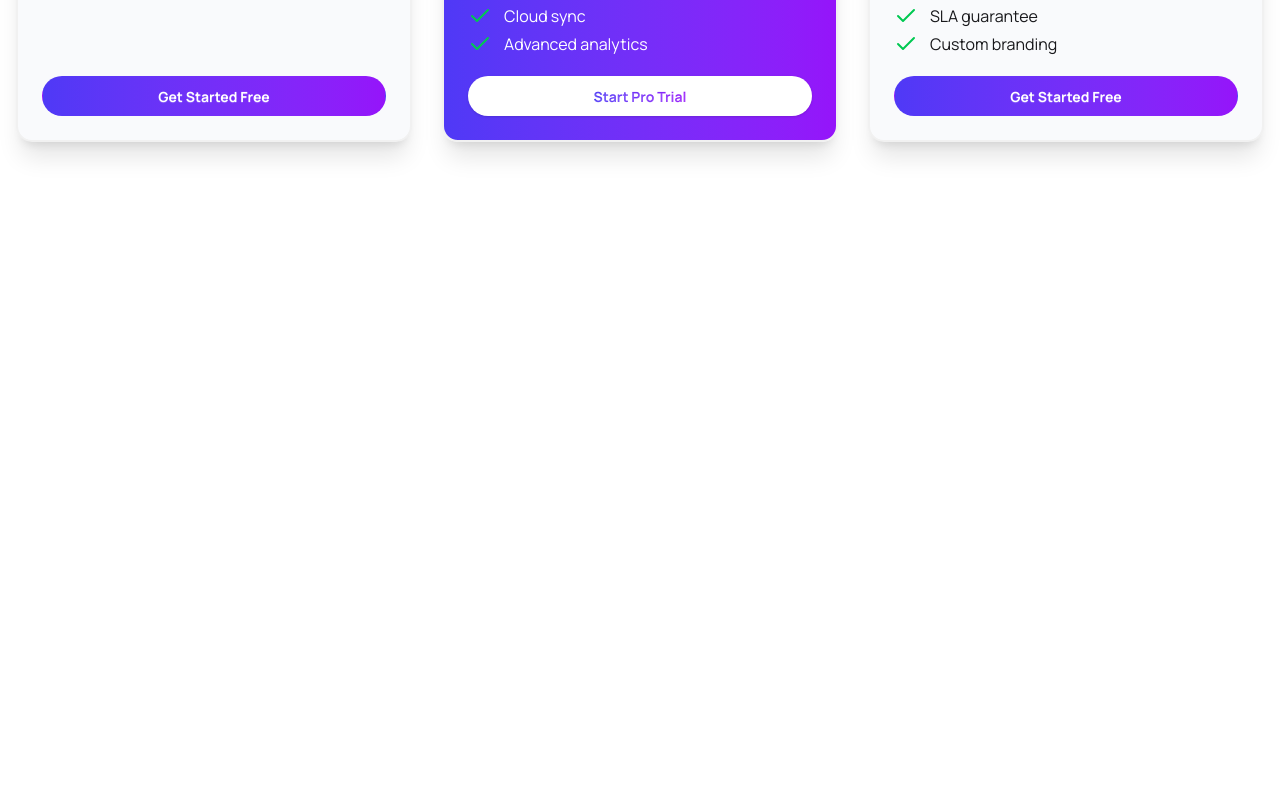
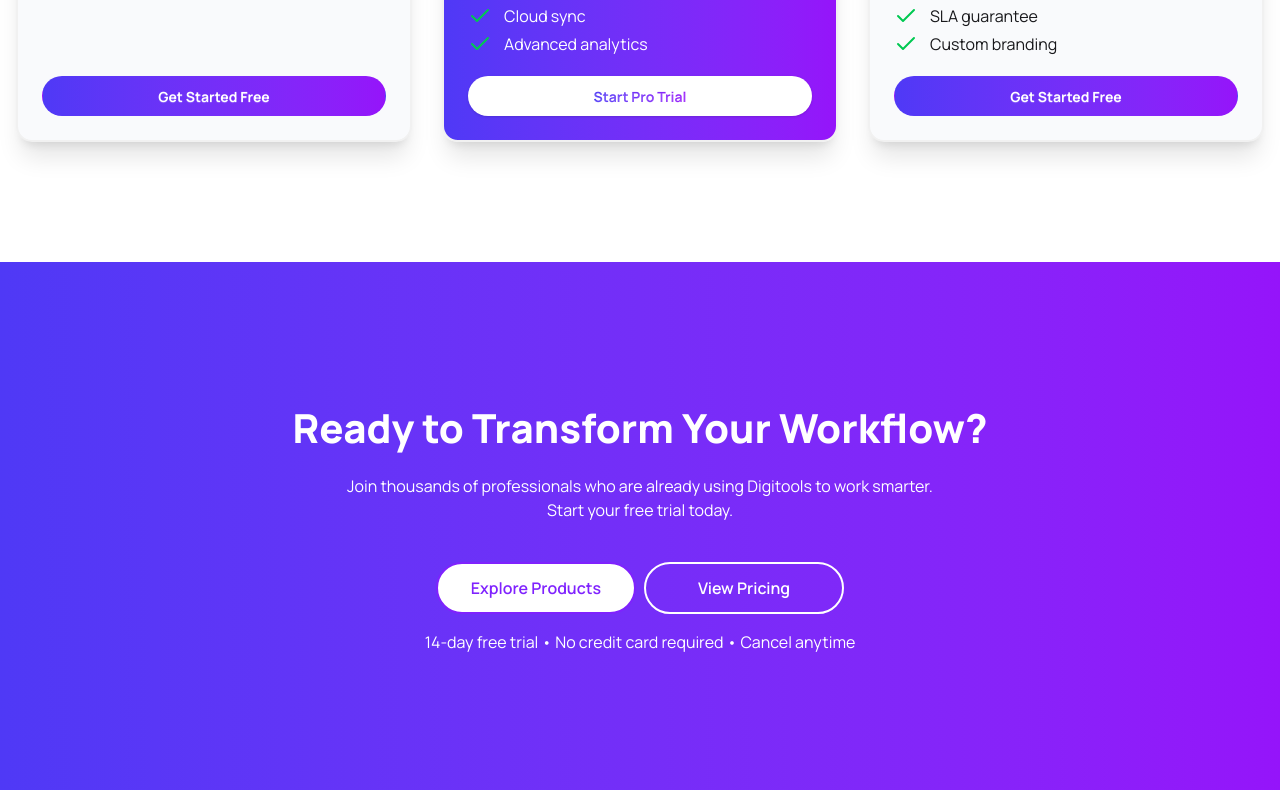
Before and after one commit to raju-rifat-295/digitools-platform, a React (Vite) app: page / in a window 1280 px wide. Shown: the part 3925-4715 px from the top of the page. Before the commit the page ends 4187 px from the top, so only its background shows below. Built offline with nearby package versions, Linux system fonts and the light colour scheme.

Commit message:
WorkFlow section done

```diff
--- a/src/App.jsx
+++ b/src/App.jsx
@@ -7,6 +7,8 @@ import Navbar from './components/Navbar'
 import Status from './components/Status'
 import Steps from './components/Steps'
 import Pricing from './components/Pricing'
+import WorkFlow from './components/WorkFlow'
+
 const productsData = async () => {
   const res = await fetch('/productsData.json');
   return res.json();
@@ -25,6 +27,7 @@ function App() {
       <Main setCartTip={setCartTip} products={products}></Main>
       <Steps></Steps>
       <Pricing></Pricing>
+      <WorkFlow></WorkFlow>
     </>
   )
 }
--- /dev/null
+++ b/src/components/WorkFlow.jsx
@@ -0,0 +1,20 @@
+import React from 'react';
+
+const WorkFlow = () => {
+    return (
+        <div className='bg-linear-to-r from-[#4F39F6] to-[#9514FA] p-4'>
+            <div className='max-w-7xl mx-auto text-center text-white space-y-4 py-30'>
+                <h1 className='font-extrabold text-[40px]'>Ready to Transform Your Workflow?</h1>
+                <p>Join thousands of professionals who are already using Digitools to work smarter.<br></br>Start your free trial today.</p>
+                <div className='flex justify-center gap-2 mt-10'>
+                    <button className='w-50 py-3 px-4 bg-white text-violet-600 border-2 border-violet-600 rounded-full font-semibold'>Explore Products</button>
+                    <button className='w-50 py-3 px-4 bg-transparent text-white border-2 border-white rounded-full font-semibold'>View Pricing</button>
+                </div>
+                <p>14-day free trial • No credit card required • Cancel anytime</p>
+            </div>
+
+        </div>
+    );
+};
+
+export default WorkFlow;
```
